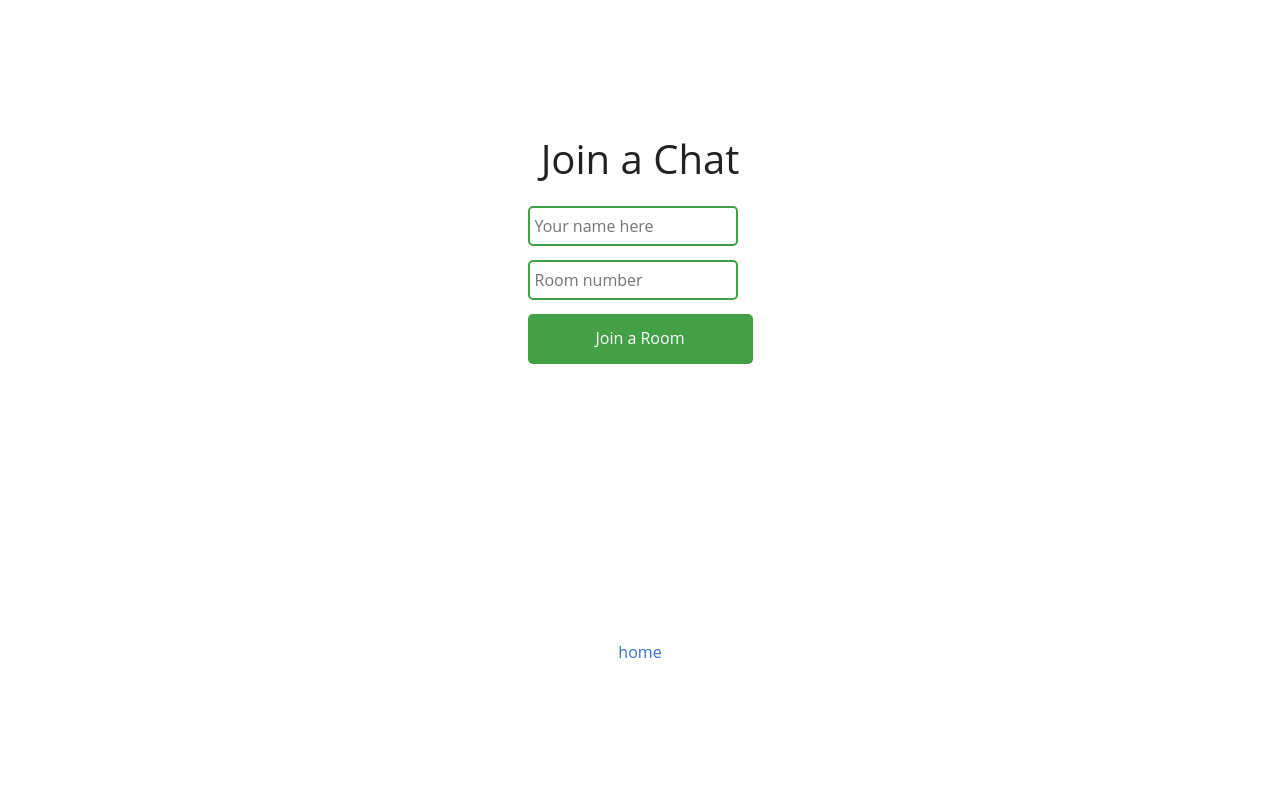
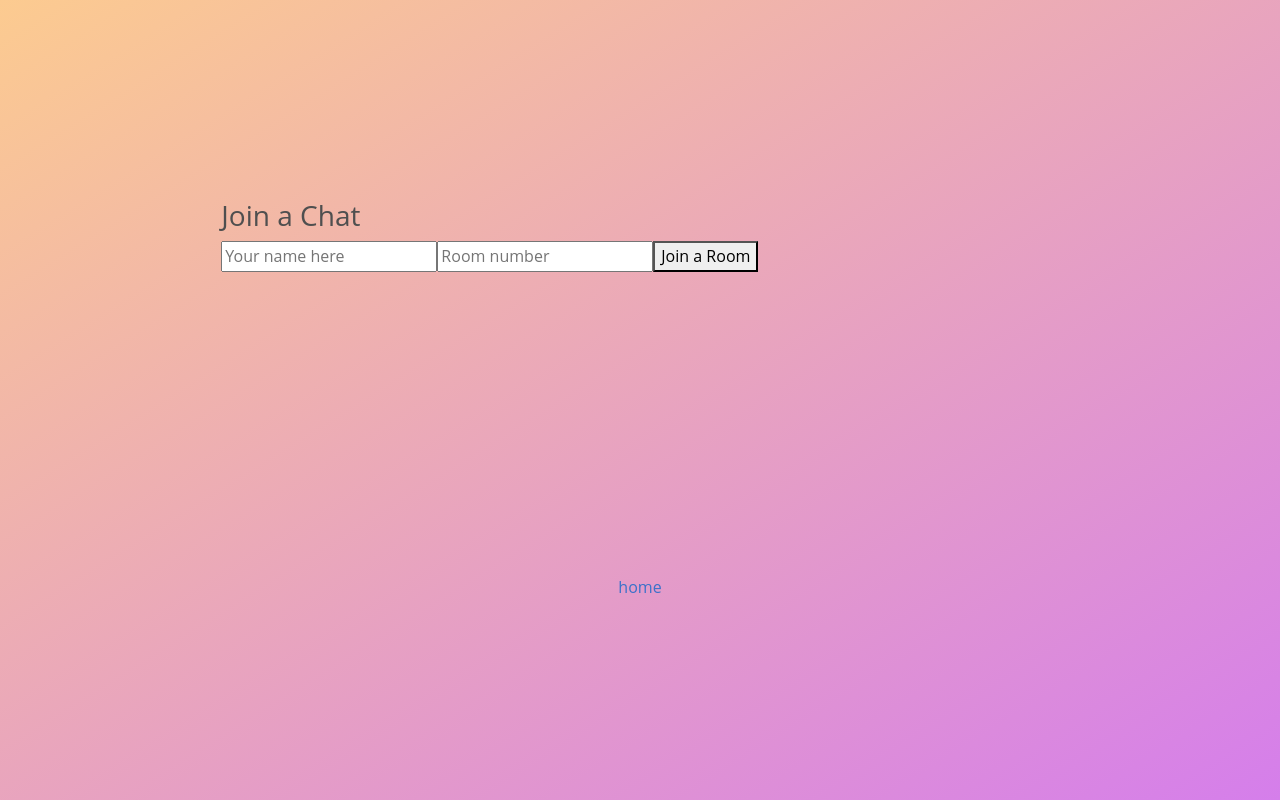
Before and after one commit to Ayee788/Project-Hammer, a React (Create React App) app in the folder client/: page /chat in a window 1280 px wide. Built offline with nearby package versions, Linux system fonts and the light colour scheme; no server answers.

Commit message:
style commit

```diff
--- a/client/package.json
+++ b/client/package.json
@@ -9,6 +9,7 @@
     "@testing-library/user-event": "^13.5.0",
     "axios": "^1.3.4",
     "bootstrap": "^5.2.3",
+    "cors": "^2.8.5",
     "mdb-react-ui-kit": "^5.1.0",
     "react": "^18.2.0",
     "react-bootstrap": "^2.7.2",
@@ -16,6 +17,7 @@
     "react-router-dom": "^6.8.2",
     "react-scripts": "5.0.1",
     "react-scroll-to-bottom": "^4.2.0",
+    "socket.io": "^4.6.1",
     "socket.io-client": "^4.6.1",
     "web-vitals": "^2.1.4"
   },
--- a/client/src/App.css
+++ b/client/src/App.css
@@ -1,8 +1,6 @@
 .App {
   width: 100vw;
   height: 100vh;
-  background: #fff;
-  color: #212121;
   font-family: "Open Sans", sans-serif;
   display: grid;
   place-items: center;
@@ -11,181 +9,3 @@ body {
   margin: 0%;
   padding: 0%;
 }
-@import url("https://fonts.googleapis.com/css?family=Open+Sans:300,400,700");
-
-.joinChatContainer {
-  display: flex;
-  flex-direction: column;
-  text-align: center;
-}
-
-.joinChatContainer h3 {
-  font-size: 2.5rem;
-  margin-bottom: 1rem;
-}
-.joinChatContainer input {
-  width: 210px;
-  height: 40px;
-  margin: 7px;
-  border: 2px solid #43a047;
-  border-radius: 5px;
-  padding: 5px;
-  font-size: 16px;
-}
-
-.joinChatContainer button {
-  width: 225px;
-  height: 50px;
-  margin: 7px;
-  border: none;
-  border-radius: 5px;
-  padding: 5px;
-  font-size: 16px;
-  background: #43a047;
-  color: #fff;
-  cursor: pointer;
-}
-
-.joinChatContainer button:hover {
-  background: #2e7d32;
-}
-
-.chat-window {
-  width: 300px;
-  height: 420px;
-}
-
-.chat-window p {
-  margin: 0;
-}
-.chat-window .chat-header {
-  height: 45px;
-  border-radius: 6px;
-  background: #263238;
-  position: relative;
-  cursor: pointer;
-}
-.chat-window .chat-header p {
-  display: block;
-  padding: 0 1em 0 2em;
-  color: #fff;
-  font-weight: 700;
-  line-height: 45px;
-}
-
-.chat-window .chat-body {
-  height: calc(450px - (45px + 70px));
-  border: 1px solid #263238;
-  background: #fff;
-
-  position: relative;
-}
-.chat-window .chat-body .message-container {
-  width: 100%;
-  height: 100%;
-  overflow-y: scroll;
-  overflow-x: hidden;
-}
-
-.chat-window .chat-body .message-container::-webkit-scrollbar {
-  display: none;
-}
-.chat-window .chat-body .message {
-  height: auto;
-  padding: 10px;
-  display: flex;
-}
-
-.chat-window .chat-body .message .message-content {
-  width: auto;
-  height: auto;
-  min-height: 40px;
-  max-width: 120px;
-  background-color: #43a047;
-  border-radius: 5px;
-  color: white;
-  display: flex;
-  align-items: center;
-  margin-right: 5px;
-  margin-left: 5px;
-  padding-right: 5px;
-  padding-left: 5px;
-  overflow-wrap: break-word;
-  word-break: break-word;
-}
-
-#you {
-  justify-content: flex-start;
-}
-
-#you .message-content {
-  justify-content: flex-start;
-}
-
-#you .message-meta {
-  justify-content: flex-start;
-  margin-left: 5px;
-}
-
-#other {
-  justify-content: flex-end;
-}
-
-#other .message-content {
-  justify-content: flex-end;
-  background-color: cornflowerblue;
-}
-
-#other .message-meta {
-  justify-content: flex-end;
-  margin-right: 5px;
-}
-
-.message-meta #author {
-  margin-left: 10px;
-  font-weight: bold;
-}
-
-.chat-window .chat-body .message .message-meta {
-  display: flex;
-  font-size: 12px;
-}
-
-.chat-window .chat-footer {
-  height: 40px;
-  border: 1px solid #263238;
-  border-top: none;
-  display: flex;
-}
-
-.chat-window .chat-footer input {
-  height: 100%;
-  flex: 85%;
-  border: 0;
-  padding: 0 0.7em;
-  font-size: 1em;
-  border-right: 1px dotted #607d8b;
-
-  outline: none;
-  font-family: "Open Sans", sans-serif;
-}
-
-.chat-window .chat-footer button {
-  border: 0;
-  display: grid;
-  place-items: center;
-  cursor: pointer;
-  flex: 15%;
-  height: 100%;
-  background: transparent;
-  outline: none;
-  font-size: 25px;
-  color: lightgray;
-}
-
-.chat-window .chat-footer button:hover {
-  color: #43a047;
-}
-.hide {
-  opacity: 0 !important;
-}
--- a/client/src/App.js
+++ b/client/src/App.js
@@ -1,12 +1,13 @@
-import './App.css';
 import {Routes, Route, Link} from "react-router-dom";
+import "./Chat.css";
+import "./App.css";
 import ChatView from './views/ChatView'
 import MainPage from './views/MainPage';
 
 
 function App() {
   return (
-    <div className="App">
+    <div>
       <Routes>
         <Route path={'/'} element={<MainPage/>}/>
         <Route path={'/chat'} element={<ChatView/>}></Route>
--- /dev/null
+++ b/client/src/Chat.css
@@ -0,0 +1,23 @@
+.gradient-custom {
+    /* fallback for old browsers */
+    background: #fccb90;
+
+    /* Chrome 10-25, Safari 5.1-6 */
+    background: -webkit-linear-gradient(to bottom right,
+            rgba(252, 203, 144, 1),
+            rgba(213, 126, 235, 1));
+
+    /* W3C, IE 10+/ Edge, Firefox 16+, Chrome 26+, Opera 12+, Safari 7+ */
+    background: linear-gradient(to bottom right,
+            rgba(252, 203, 144, 1),
+            rgba(213, 126, 235, 1));
+}
+
+.mask-custom {
+    background: rgba(24, 24, 16, 0.2) !important;
+    border-radius: 2em !important;
+    backdrop-filter: blur(15px) !important;
+    border: 2px solid rgba(255, 255, 255, 0.05) !important;
+    background-clip: padding-box !important;
+    box-shadow: 10px 10px 10px rgba(46, 54, 68, 0.03) !important;
+}
--- a/client/src/views/ChatView.jsx
+++ b/client/src/views/ChatView.jsx
@@ -1,4 +1,3 @@
-import "../App.css";
 import io from "socket.io-client";
 import { useState } from "react";
 import Chat from "../Chat.js";
@@ -23,21 +22,21 @@ const joinRoom = () => {
     };
 
     return (
-    <div className="App">
+        <MDBContainer fluid className="App py-5 gradient-custom">
         {!showChat ? (
-        <div className="joinChatContainer">
+        <MDBCol md="6" lg="7" xl="8">
             <h3>Join a Chat</h3>
             <input type="text" placeholder="Your name here" onChange={(event) => {setUsername(event.target.value);}}/>
             <input type="text" placeholder="Room number" onChange={(event) => {
                 setRoom(event.target.value);
             }}/>
             <button onClick={joinRoom}>Join a Room</button>
-        </div>
+        </MDBCol>
         ) : (
         <Chat socket={socket} username={username} room={room} />
         )}
         <Link to="/">home</Link>
-    </div>
+        </MDBContainer>
     );
 }
 
--- a/client/src/views/MainPage.jsx
+++ b/client/src/views/MainPage.jsx
@@ -1,14 +1,15 @@
 import React from 'react'
 import { useState } from 'react'
 import { Link } from 'react-router-dom'
+import {MDBContainer,MDBRow,MDBCol,MDBCard,MDBCardBody,MDBIcon,MDBBtn,MDBTypography,MDBTextArea,MDBCardHeader,} from "mdb-react-ui-kit";
 
 
 const MainPage = () => {
     return (
-        <div className="App">
+        <MDBContainer fluid className="App py-5 gradient-custom">
             <h1 class="m-4 p-1"> Welcome to the Mustache Rodeo! Ever wonder what some of your favorite celebrities would look like with some facial hair? Now is your chance to add it and talk to your friends about it!</h1>
             <Link to="/chat">Join a Chat</Link>
-        </div>
+        </MDBContainer>
     )
 }
 
```
Also changed, not shown: 1 other file (tests, documents, lock files or other folders).
